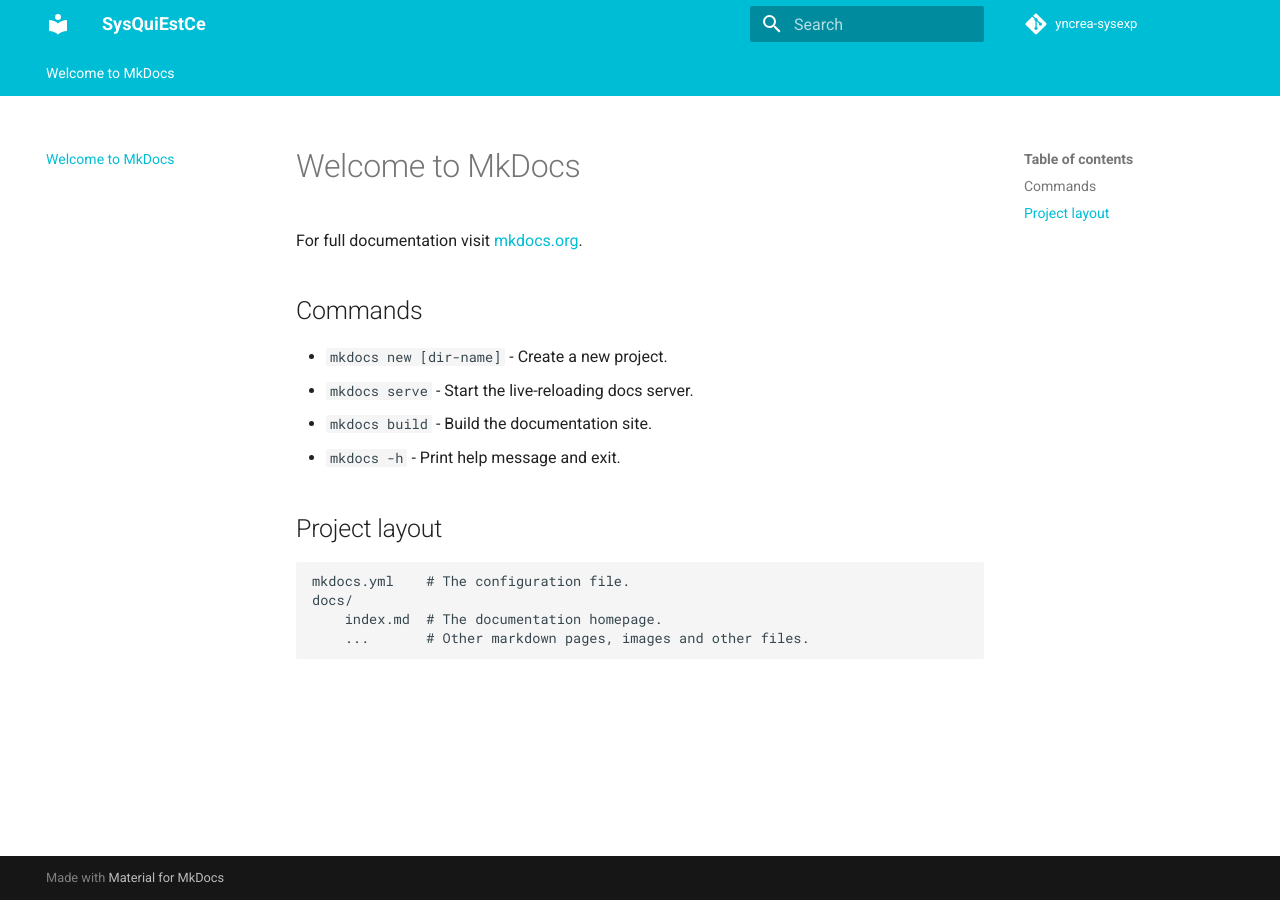
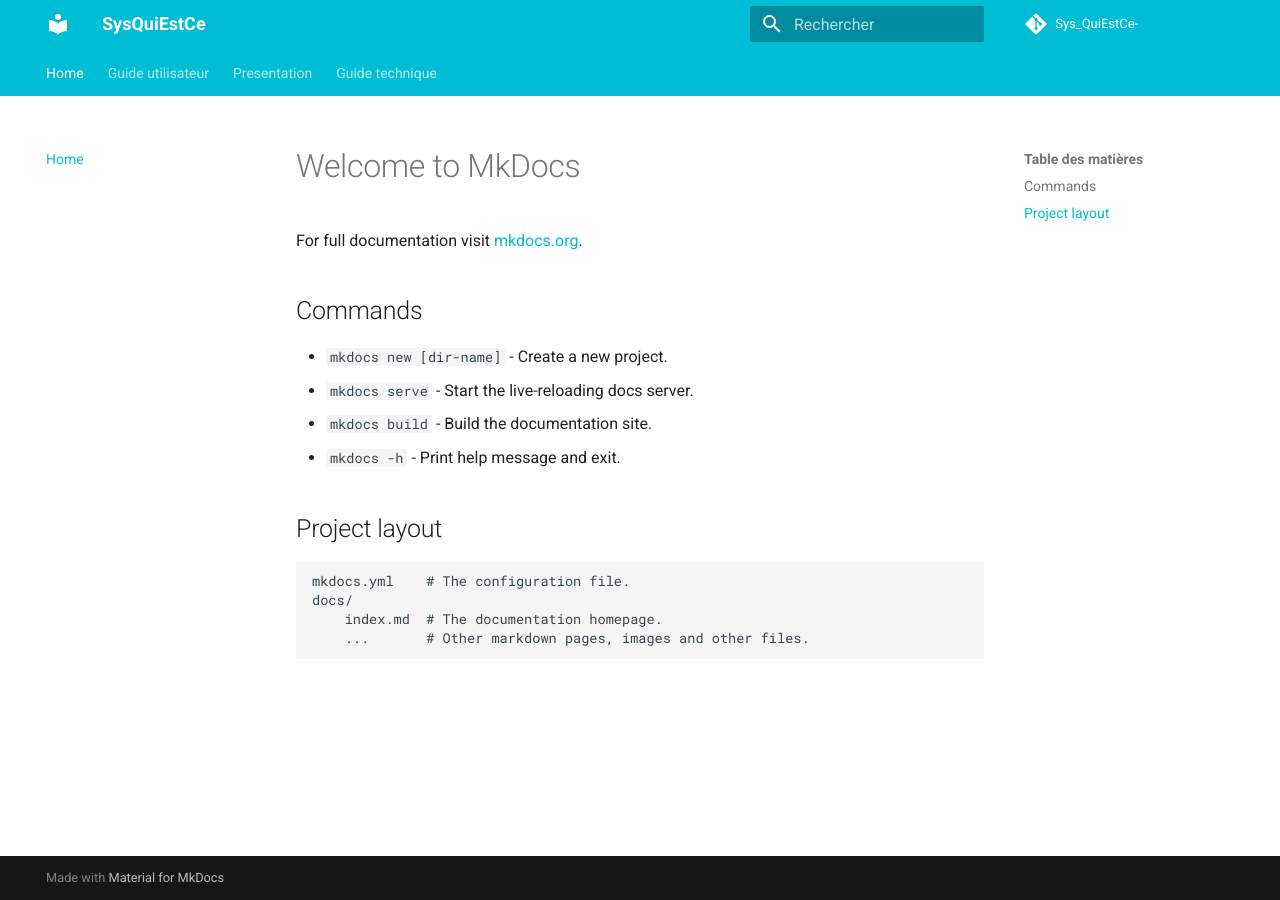
Before and after one commit to activiteOCR/activiteOCR.github.io, an MkDocs documentation site: the page built from docs/index.md, in a window 1280 px wide. Built offline with MkDocs 1.6.1 and Material for MkDocs 9.7.7, drawn with Linux system fonts in a browser that asks for light colours; comment, search, counter and statistics services are not loaded.

Commit message:
modif mkdocs.yml et ajout des documents

```diff
--- a/mkdocs.yml
+++ b/mkdocs.yml
@@ -2,16 +2,17 @@ site_name: SysQuiEstCe
 
 
 # Repository
-repo_name: yncrea-sysexp
-repo_url: https://github.com/jurocknsail/yncrea-sysexp
+repo_name: Sys_QuiEstCe-
+repo_url: https://github.com/obalise/Sys_QuiEstCe-
 edit_uri: ""
-site_description: >-
-  Ce cours fait partie du cours <b>ITII 2 - SYSEXP</b> pour <b>YNCREA Toulon</b> sur les systèmes d'exploitation et principalement les connaissances Linux et bases de programmation système.
-  <br><br>
-  <i>Le cours se déroule sur 4 jours et vise à donner aux étudiants un aperçu de la façon de travailler du système d'exploitation, une connaissance basique du shell et de programmation de processus.</i>
+
+#site_description: >-
+#  Ce cours fait partie du cours <b>ITII 2 - SYSEXP</b> pour <b>YNCREA Toulon</b> sur les systèmes d'exploitation et principalement les connaissances Linux et bases de programmation système.
+#  <br><br>
+#  <i>Le cours se déroule sur 4 jours et vise à donner aux étudiants un aperçu de la façon de travailler du système d'exploitation, une connaissance basique du shell et de programmation de processus.</i>
 
 theme:
-  language: en
+  language: fr
   name: 'material'
   #logo: assets/images/yncrea.png
   #favicon: assets/images/yncrea.png
@@ -27,3 +28,14 @@ theme:
     - navigation.instant
     - navigation.tabs
   #custom_dir: material
+
+nav:
+  - Home: index.md
+  - Guide utilisateur:
+      - Introduction: guide.md
+
+  - Presentation:
+      - Commandes Shell: presentation.md
+
+  - Guide technique:
+      - Programmation Système - TP1 Echauffement : notice.md
```
Also changed, not shown: docs/guide.md (added, +17 -0 lines), docs/notice.md (added, +17 -0 lines), docs/presentation.md (added, +17 -0 lines).
